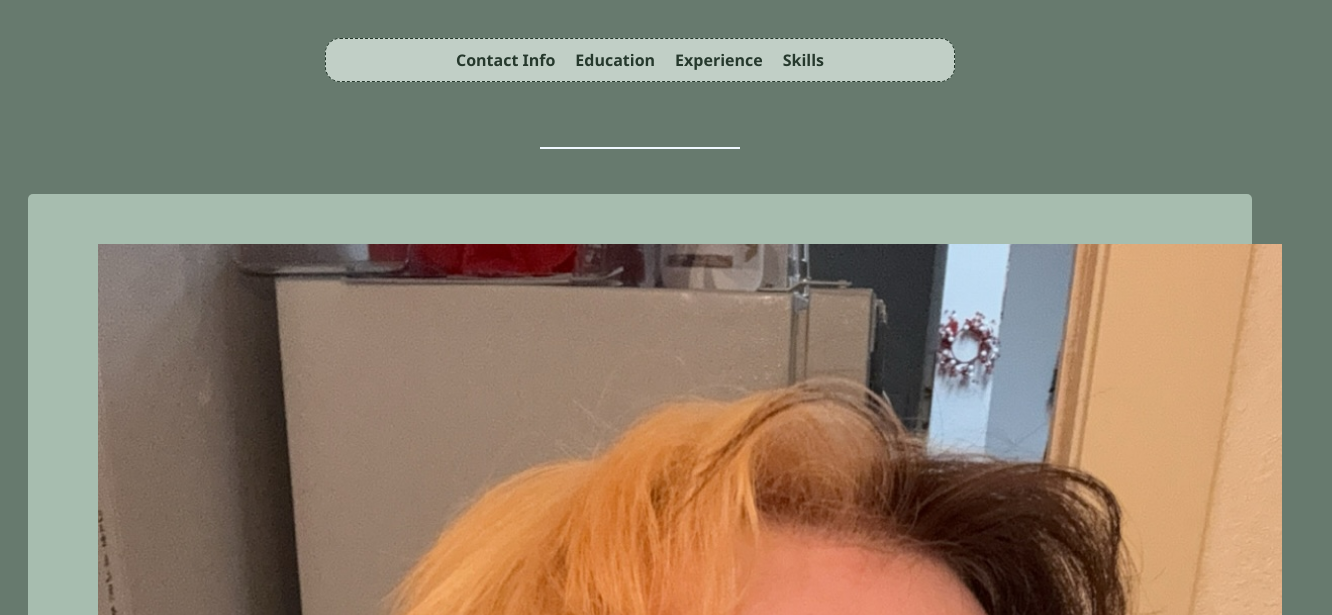
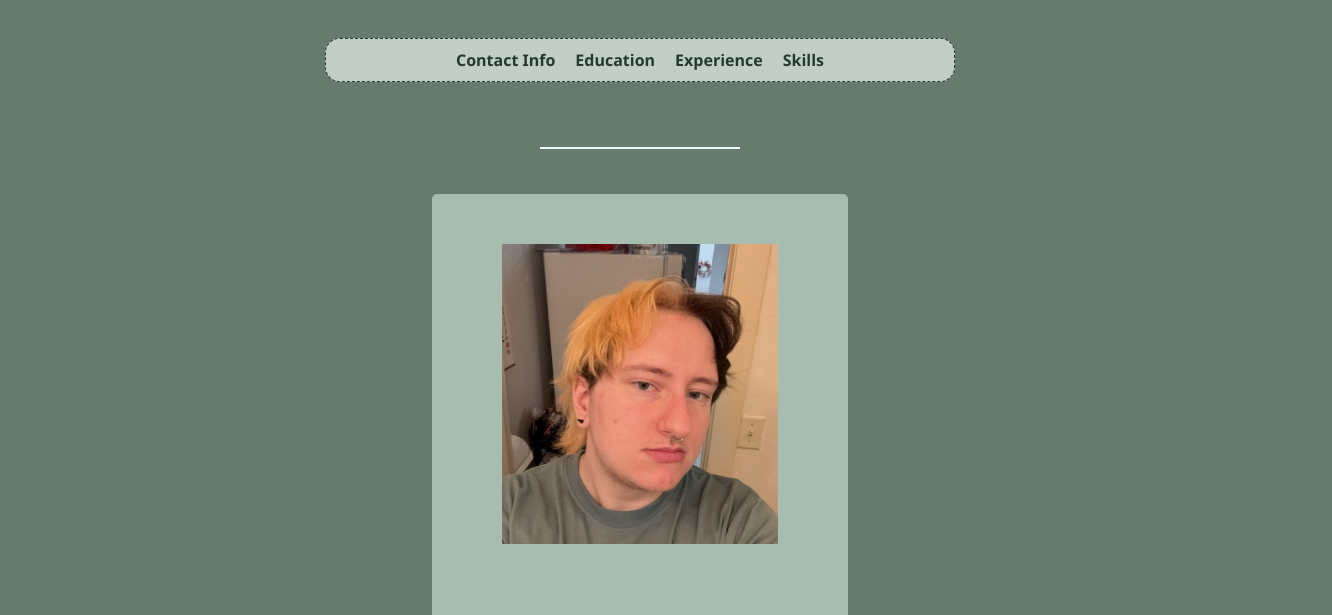
Before and after one commit to srmiklich/srmiklich.github.io, a plain HTML site: page resume/index.html in a window 1280 px wide. Shown: the part 174-789 px from the top of the page, 1332 px wide, since content can reach past the window. Drawn offline with Linux system fonts and the light colour scheme.

Commit message:
Update style.css

```diff
--- a/resume/css/style.css
+++ b/resume/css/style.css
@@ -113,6 +113,5 @@ h1:hover {
 
 img {
     padding: 50px;
-    width: 100%;
-    height: 100%;
+    max-height: 300px;
 }
```
